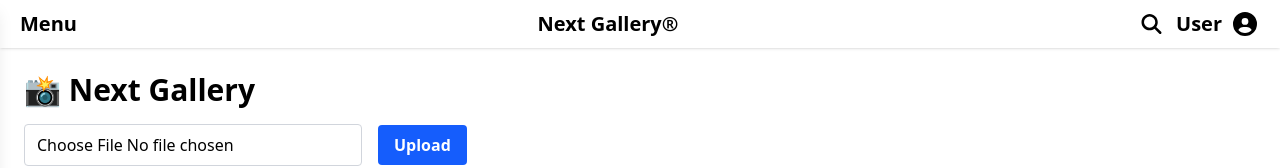
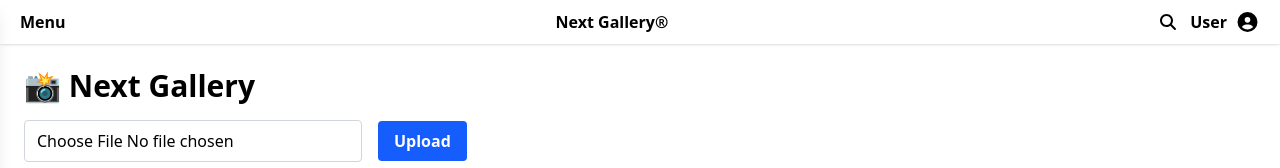
Before and after one commit to thangismyname/next-gallery_web-app-project, a React (Vite) app in the folder next-gallery/: page / in a window 1280 px wide. Shown: the top 168 px of the page. Built offline with nearby package versions, Linux system fonts and the light colour scheme; no server answers.

Commit message:
change text size

```diff
--- a/next-gallery/src/components/Header/Header.tsx
+++ b/next-gallery/src/components/Header/Header.tsx
@@ -33,27 +33,27 @@ const HeaderWithMenu: React.FC<HeaderProps> = ({
         <div className="mx-auto px-5 py-2.5 flex justify-between items-center">
           <button
             onClick={() => setMenuOpen(true)}
-            className="text-black text-xl font-semibold flex items-center gap-2"
+            className="text-black text-l font-semibold flex items-center gap-2"
           >
             Menu
           </button>
 
-          <div className="text-black text-xl font-semibold text-center">
+          <div className="text-black text-l font-semibold text-center">
             Next Gallery®
           </div>
 
           <div className="flex items-center gap-3">
             <FontAwesomeIcon
               icon={faMagnifyingGlass}
-              className="text-xl text-black cursor-pointer hover:text-gray-800"
+              className="text-l text-black cursor-pointer hover:text-gray-800"
               onClick={() => setSearchOpen(true)}
             />
             <div
               className="flex items-center gap-2 cursor-pointer text-black hover:text-gray-800"
               onClick={handleUserClick}
             >
-              <span className="text-xl font-semibold">{username}</span>
-              <FontAwesomeIcon icon={faCircleUser} className="text-2xl" />
+              <span className="text-l font-semibold">{username}</span>
+              <FontAwesomeIcon icon={faCircleUser} className="text-xl" />
             </div>
           </div>
         </div>
```
